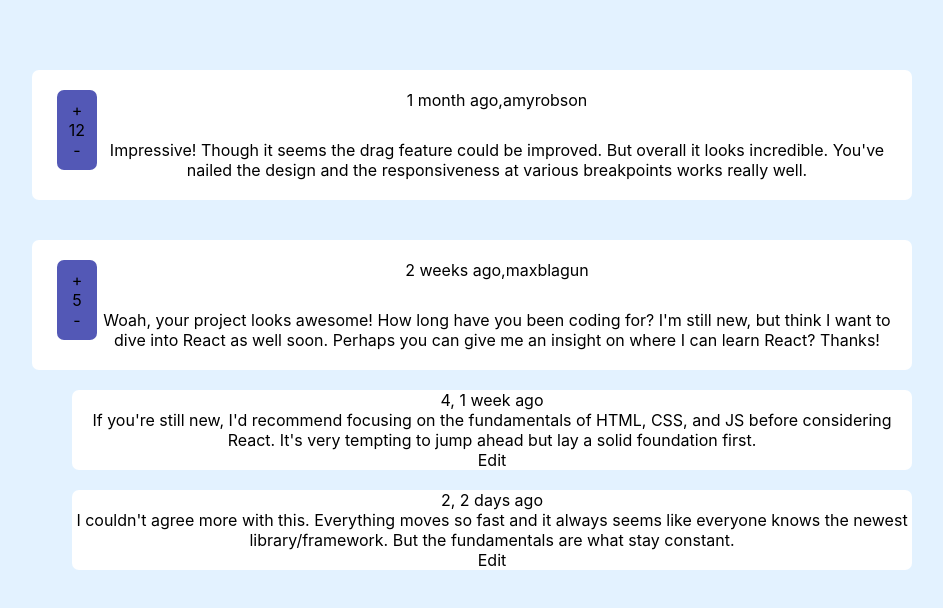
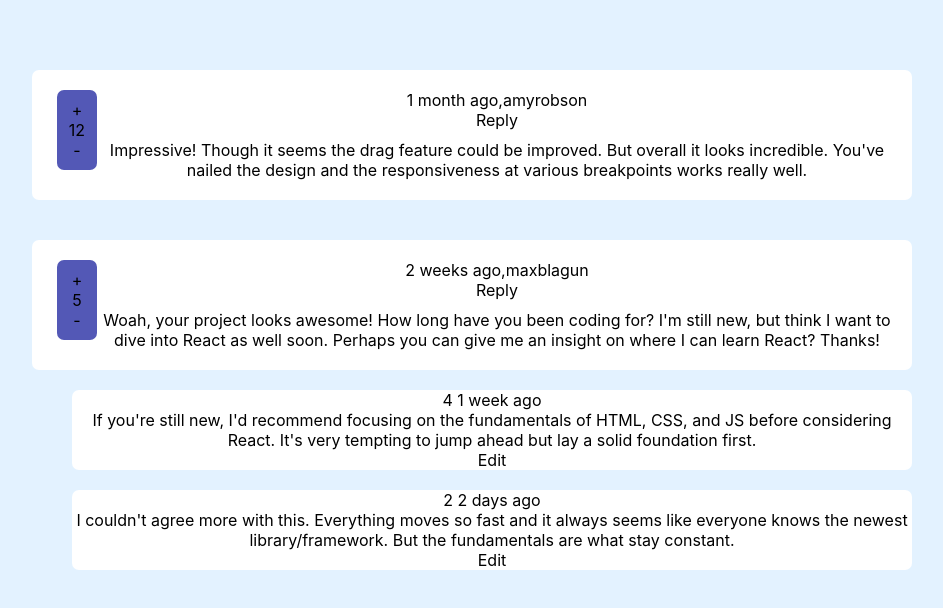
Before and after one commit to EleonoraKazakova/react-js-interactive-comments-section, a React (Create React App) app: page / in a window 1280 px wide. Shown: the top 608 px of the page, without its empty margins (168-1111 px from the left). Built offline with nearby package versions, Linux system fonts and the light colour scheme.

Commit message:
Create ReplyBlock

```diff
--- a/src/BlockComment.jsx
+++ b/src/BlockComment.jsx
@@ -1,12 +1,17 @@
+import { useState } from "react";
 import "./styles/blockComment.sass";
+import EditBlock from "./EditBlock";
+import CommentScore from "./CommentScore";
 import ReplyBlock from "./ReplyBlock";
-import CommentScore from "./CommentScore";
 
 export default function BlockComment({ comment }) {
-  const replyesBlock = comment.replies.map((reply) => (
-    <ReplyBlock reply={reply} key={reply.id} />
+  const [replyStatus, setReplyStatus] = useState(false);
+  const [repliesArr, setRepliesArr] = useState(comment.replies);
+  const replyesBlock = repliesArr.map((reply) => (
+    <EditBlock reply={reply} key={reply.id} />
   ));
 
+  console.log("repliesArr:", repliesArr);
   return (
     <div className="block-comment-main">
       <div className="block-comment">
@@ -15,12 +20,22 @@ export default function BlockComment({ comment }) {
             <CommentScore score={comment.score} />{" "}
           </div>
         </div>
+
         <div>
           {comment.createdAt},{comment.user.username}
+          <div onClick={() => setReplyStatus(!replyStatus)}>Reply</div>
         </div>
         {comment.content}
       </div>
       <div className="block-comment-reply">{replyesBlock}</div>
+
+      {replyStatus ? (
+        <ReplyBlock
+          reply={comment}
+          setRepliesArr={setRepliesArr}
+          repliesArr={repliesArr}
+        />
+      ) : null}
     </div>
   );
 }
--- /dev/null
+++ b/src/EditBlock.jsx
@@ -0,0 +1,22 @@
+import { useState } from "react";
+import EditContent from "./EditContent";
+import ReplyBlock from "./ReplyBlock";
+
+export default function EditBlock({ reply }) {
+  const [edit, setEdit] = useState(false);
+  function editContent(event) {
+    event.preventDefault();
+    setEdit(!edit);
+  }
+
+  return (
+    <div className="block-comment-reply-item" key={reply.id}>
+      {reply.score} {reply.createdAt}
+      <EditContent content={reply.content} edit={edit} />
+      {/*<ReplyBlock reply={reply} />*/}
+      <div onClick={(event) => editContent(event)}>
+        {edit ? "Submit" : "Edit"}
+      </div>
+    </div>
+  );
+}
--- a/src/ReplyContent.jsx
+++ b/src/EditContent.jsx
@@ -1,14 +1,14 @@
 import { useState } from "react";
 
-export default function ReplyContent({ content, edit }) {
+export default function EditContent({ content, edit }) {
   const baseContent = content;
-  const [replyContent, setReplyContent] = useState(baseContent);
+  const [replyContent, setEditContent] = useState(baseContent);
 
   return (
     <div>
       {edit ? (
         <textarea
-          onChange={(event) => setReplyContent(event.target.value)}
+          onChange={(event) => setEditContent(event.target.value)}
           defaultValue={replyContent}
         />
       ) : (
--- a/src/ReplyBlock.jsx
+++ b/src/ReplyBlock.jsx
@@ -1,20 +1,35 @@
 import { useState } from "react";
-import ReplyContent from "./ReplyContent";
+import data from "./data.json";
 
-export default function ReplyBlock({ reply }) {
-  const [edit, setEdit] = useState(false);
-  function editContent(event) {
-    event.preventDefault();
-    setEdit(!edit);
+export default function ReplyBlock({ reply, setRepliesArr, repliesArr }) {
+  const replyArr = reply.replies; //[]
+  const [updatedReply, setUpdatedReply] = useState(replyArr);
+  const [replyCurrent, setReplyCurrent] = useState("");
+  const [id, setId] = useState(0);
+
+  const currentUser = data.currentUser;
+  console.log("reply1:", reply);
+  console.log("replyCurrent:", replyCurrent);
+
+  function createComment() {
+    setId(replyArr.length);
+    setRepliesArr([
+      ...repliesArr,
+      { id: id, username: currentUser.username, content: replyCurrent },
+    ]);
   }
 
+  console.log("updatedReply:", updatedReply);
   return (
-    <div className="block-comment-reply-item" key={reply.id}>
-      {reply.score}, {reply.createdAt}
-      <ReplyContent content={reply.content} edit={edit} />
-      <div onClick={(event) => editContent(event)}>
-        {edit ? "Submit" : "Edit"}
-      </div>
+    <div>
+      {currentUser.username}
+      <textarea onChange={(event) => setReplyCurrent(event.target.value)} />
+      <button
+        onClick={createComment}
+        onChange={() => setRepliesArr(updatedReply)}
+      >
+        Submit
+      </button>
     </div>
   );
 }
```
